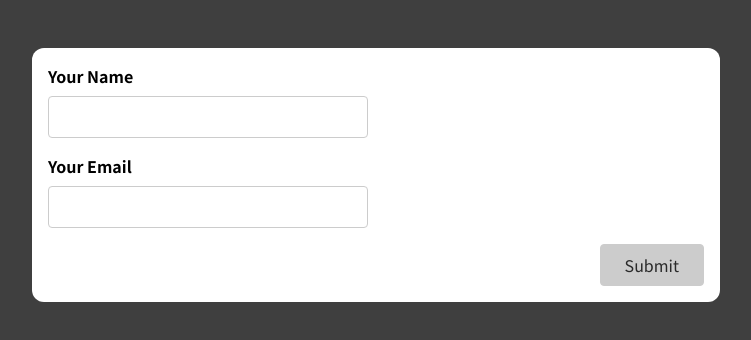
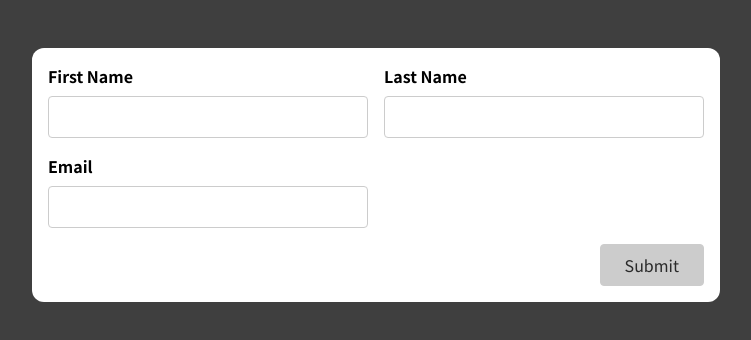
Before and after one commit to ciubiadi/My-Learning-Journey, a React (Create React App) app in the folder React/Udemy-React-Complete-Guide/miniproject-forms-and-user-input/: page / in a window 1280 px wide. Shown: the top 340 px of the page, without its empty margins (264-1015 px from the left). Built offline with nearby package versions, Linux system fonts and the light colour scheme.

Commit message:
build from scratch the validation logic again but for the BasicForm

```diff
--- a/React/Udemy-React-Complete-Guide/miniproject-forms-and-user-input/src/App.js
+++ b/React/Udemy-React-Complete-Guide/miniproject-forms-and-user-input/src/App.js
@@ -1,9 +1,11 @@
-import SimpleInput from './components/SimpleInput';
+import SimpleInput from "./components/SimpleInput";
+import BasicForm from "./components/BasicForm";
 
 function App() {
   return (
     <div className="app">
-      <SimpleInput />
+      {/* <SimpleInput /> */}
+      <BasicForm />
     </div>
   );
 }
--- a/React/Udemy-React-Complete-Guide/miniproject-forms-and-user-input/src/components/BasicForm.js
+++ b/React/Udemy-React-Complete-Guide/miniproject-forms-and-user-input/src/components/BasicForm.js
@@ -1,22 +1,87 @@
+import useInputAgainFromScratch from "../hooks/use-input-again-from-scratch";
+import Input from "./UI/Input";
+
 const BasicForm = (props) => {
+  const {
+    inputValue: firstNameInputValue,
+    inputIsValid: firstNameIsValid,
+    hasError: firstNameHasError,
+    onChangeHandler: onChangeFirstName,
+    onBlurHandler: onBlurFirstName,
+    reset: resetFirstName,
+  } = useInputAgainFromScratch((value) => value.trim() !== "");
+
+  const {
+    inputValue: lastNameInputValue,
+    inputIsValid: lastNameIsValid,
+    hasError: lastNameHasError,
+    onChangeHandler: onChangeLasttName,
+    onBlurHandler: onBlurLastName,
+    reset: resetLastName,
+  } = useInputAgainFromScratch((value) => value.trim() !== "");
+
+  const {
+    inputValue: emailInputValue,
+    inputIsValid: emailIsValid,
+    hasError: emailHasError,
+    onChangeHandler: onChangeEmail,
+    onBlurHandler: onBlurEmail,
+    reset: resetEmail,
+  } = useInputAgainFromScratch((value) =>
+    value.match(
+      /^(([^<>()[\]\\.,;:\s@\"]+(\.[^<>()[\]\\.,;:\s@\"]+)*)|(\".+\"))@((\[[0-9]{1,3}\.[0-9]{1,3}\.[0-9]{1,3}\.[0-9]{1,3}\])|(([a-zA-Z\-0-9]+\.)+[a-zA-Z]{2,}))$/
+    )
+  );
+
+  let formIsValid = false;
+
+  if (firstNameIsValid && lastNameIsValid && emailIsValid) {
+    formIsValid = true;
+  }
+
+  const submitFormHandler = (event) => {
+    event.preventDefault();
+    resetFirstName();
+    resetLastName();
+    resetEmail();
+  };
+
   return (
-    <form>
-      <div className='control-group'>
-        <div className='form-control'>
-          <label htmlFor='name'>First Name</label>
-          <input type='text' id='name' />
-        </div>
-        <div className='form-control'>
-          <label htmlFor='name'>Last Name</label>
-          <input type='text' id='name' />
-        </div>
+    <form onSubmit={submitFormHandler}>
+      <div className="control-group">
+        <Input
+          onChangeHandler={onChangeFirstName}
+          onBlurHandler={onBlurFirstName}
+          inputValue={firstNameInputValue}
+          isValid={!firstNameHasError}
+          type="text"
+          name="first_name"
+          id="first_name"
+          label="First Name"
+        />
+        <Input
+          onChangeHandler={onChangeLasttName}
+          onBlurHandler={onBlurLastName}
+          inputValue={lastNameInputValue}
+          isValid={!lastNameHasError}
+          type="text"
+          name="last_name"
+          id="last_name"
+          label="Last Name"
+        />
       </div>
-      <div className='form-control'>
-        <label htmlFor='name'>E-Mail Address</label>
-        <input type='text' id='name' />
-      </div>
-      <div className='form-actions'>
-        <button>Submit</button>
+      <Input
+        onChangeHandler={onChangeEmail}
+        onBlurHandler={onBlurEmail}
+        inputValue={emailInputValue}
+        isValid={!emailHasError}
+        type="email"
+        name="email"
+        id="email"
+        label="Email"
+      />
+      <div className="form-actions">
+        <button disabled={!formIsValid}>Submit</button>
       </div>
     </form>
   );
--- a/React/Udemy-React-Complete-Guide/miniproject-forms-and-user-input/src/components/SimpleInput.js
+++ b/React/Udemy-React-Complete-Guide/miniproject-forms-and-user-input/src/components/SimpleInput.js
@@ -1,65 +1,91 @@
-import { useState } from "react";
+// import { useState } from "react";
 // import { useEffect } from "react";
+import useInput from "../hooks/use-input";
 
 const SimpleInput = (props) => {
-  const [name, setName] = useState("");
-  const [nameIsTouched, setNameIsTouched] = useState(false);
+  const {
+    value: enteredName,
+    isValid: enteredNameIsValid,
+    hasError: nameInputHasError,
+    valueInputChangeHandler: nameChangeHandler,
+    inputBlurHandler: nameBlurHandler,
+    resetForm: resetNameInput,
+  } = useInput((value) => value.trim() !== "");
+  // const [name, setName] = useState("");
+  // const [nameIsTouched, setNameIsTouched] = useState(false);
 
-  const [emailInput, setEmailInput] = useState("");
-  const [emailIsTouched, setEmailIsTouched] = useState(false);
+  const {
+    value: enteredEmail,
+    isValid: enteredEmailIsValid,
+    hasError: emailInputHasError,
+    valueInputChangeHandler: emailChangeHandler,
+    inputBlurHandler: emailBlurHandler,
+    resetForm: resetEmailInput,
+  } = useInput((value) =>
+    value.match(
+      /^(([^<>()[\]\\.,;:\s@\"]+(\.[^<>()[\]\\.,;:\s@\"]+)*)|(\".+\"))@((\[[0-9]{1,3}\.[0-9]{1,3}\.[0-9]{1,3}\.[0-9]{1,3}\])|(([a-zA-Z\-0-9]+\.)+[a-zA-Z]{2,}))$/
+    )
+  );
 
-  const nameIsValid = name.trim() !== "";
-  const emailIsValid =
-    emailInput.trim() !== "" &&
-    emailInput.match(
-      /^(([^<>()[\]\\.,;:\s@\"]+(\.[^<>()[\]\\.,;:\s@\"]+)*)|(\".+\"))@((\[[0-9]{1,3}\.[0-9]{1,3}\.[0-9]{1,3}\.[0-9]{1,3}\])|(([a-zA-Z\-0-9]+\.)+[a-zA-Z]{2,}))$/
-    );
-  const nameInputIsInvalid = !nameIsValid && nameIsTouched;
-  const emailInputIsInvalid = !emailIsValid && emailIsTouched;
+  // const [emailInput, setEmailInput] = useState("");
+  // const [emailIsTouched, setEmailIsTouched] = useState(false);
+
+  // const nameIsValid = name.trim() !== "";
+  // const emailIsValid =
+  //   emailInput.trim() !== "" &&
+  //   emailInput.match(
+  //     /^(([^<>()[\]\\.,;:\s@\"]+(\.[^<>()[\]\\.,;:\s@\"]+)*)|(\".+\"))@((\[[0-9]{1,3}\.[0-9]{1,3}\.[0-9]{1,3}\.[0-9]{1,3}\])|(([a-zA-Z\-0-9]+\.)+[a-zA-Z]{2,}))$/
+  //   );
+  // const nameInputIsInvalid = !nameIsValid && nameIsTouched;
+  // const emailInputIsInvalid = !emailIsValid && emailIsTouched;
 
   let formIsValid = false;
 
-  if (nameIsValid && emailIsValid) {
+  if (enteredNameIsValid && enteredEmailIsValid) {
     formIsValid = true;
   }
 
-  const nameInputChangeHandler = (event) => {
-    setName(event.target.value);
-  };
+  // const nameInputChangeHandler = (event) => {
+  //   setName(event.target.value);
+  // };
 
-  const emailInputChangeHandler = (event) => {
-    setEmailInput(event.target.value);
-  };
+  // const emailInputChangeHandler = (event) => {
+  //   setEmailInput(event.target.value);
+  // };
 
-  const nameInputBlurHandler = (event) => {
-    setNameIsTouched(true);
-  };
+  // const nameInputBlurHandler = (event) => {
+  //   setNameIsTouched(true);
+  // };
 
-  const emailInputBlurHandler = (event) => {
-    setEmailIsTouched(true);
-  };
+  // const emailInputBlurHandler = (event) => {
+  //   setEmailIsTouched(true);
+  // };
 
   const formSubmitHabdler = (event) => {
     event.preventDefault();
 
-    setNameIsTouched(true);
-    setEmailIsTouched(true);
+    resetNameInput();
+    resetEmailInput();
 
-    if (!nameIsValid || !emailIsValid) {
+    // setNameIsTouched(true);
+    // setEmailInput("");
+    // setEmailIsTouched(true);
+
+    if (!enteredNameIsValid || !enteredEmailIsValid) {
       return;
     }
 
-    setName("");
-    setEmailInput("");
-    setNameIsTouched(false);
-    setEmailIsTouched(false);
+    // setName("");
+    // setEmailInput("");
+    // setNameIsTouched(false);
+    // setEmailIsTouched(false);
   };
 
-  const nameInputClasses = nameInputIsInvalid
+  const nameInputClasses = nameInputHasError
     ? "form-control invalid"
     : "form-control";
 
-  const emailInputClasses = emailInputIsInvalid
+  const emailInputClasses = emailInputHasError
     ? "form-control invalid"
     : "form-control";
 
@@ -70,11 +96,11 @@ const SimpleInput = (props) => {
         <input
           type="text"
           id="name"
-          onChange={nameInputChangeHandler}
-          onBlur={nameInputBlurHandler}
-          value={name}
+          onChange={nameChangeHandler}
+          onBlur={nameBlurHandler}
+          value={enteredName}
         />
-        {nameInputIsInvalid && (
+        {nameInputHasError && (
           <p className="error-text">Name must not be empty</p>
         )}
       </div>
@@ -83,11 +109,11 @@ const SimpleInput = (props) => {
         <input
           type="text"
           id="email"
-          onChange={emailInputChangeHandler}
-          onBlur={emailInputBlurHandler}
-          value={emailInput}
+          onChange={emailChangeHandler}
+          onBlur={emailBlurHandler}
+          value={enteredEmail}
         />
-        {emailInputIsInvalid && (
+        {emailInputHasError && (
           <p className="error-text">
             Email must not be empty and must be valid
           </p>
--- /dev/null
+++ b/React/Udemy-React-Complete-Guide/miniproject-forms-and-user-input/src/components/UI/Input.js
@@ -0,0 +1,26 @@
+const Input = (props) => {
+  const nameInputClasses = !props.isValid
+    ? "form-control invalid"
+    : "form-control";
+
+  return (
+    <div className={nameInputClasses}>
+      <label htmlFor={props.id}>{props.label}</label>
+      <input
+        type={props.type}
+        id={props.id}
+        onChange={props.onChangeHandler}
+        onBlur={props.onBlurHandler}
+        value={props.inputValue}
+        name={props.name}
+      />
+      {!props.isValid && (
+        <p className="error-text">
+          {props.label} must not be empty and must be valid
+        </p>
+      )}
+    </div>
+  );
+};
+
+export default Input;
--- /dev/null
+++ b/React/Udemy-React-Complete-Guide/miniproject-forms-and-user-input/src/hooks/use-input-again-from-scratch.js
@@ -0,0 +1,34 @@
+import { useState } from "react";
+
+const useInputAgainFromScratch = (validationFormula) => {
+  const [inputValue, setInputValue] = useState("");
+  const [inputIsTouched, setInputIsTouched] = useState(false);
+
+  const inputIsValid = validationFormula(inputValue);
+  const hasError = !inputIsValid && inputIsTouched;
+
+  const onChangeHandler = (event) => {
+    setInputValue(event.target.value);
+  };
+
+  const onBlurHandler = () => {
+    setInputIsTouched(true);
+  };
+
+  const reset = () => {
+    setInputIsTouched(false);
+    setInputValue("");
+  };
+
+  return {
+    inputValue,
+    inputIsTouched,
+    inputIsValid,
+    hasError,
+    onChangeHandler,
+    onBlurHandler,
+    reset,
+  };
+};
+
+export default useInputAgainFromScratch;
--- /dev/null
+++ b/React/Udemy-React-Complete-Guide/miniproject-forms-and-user-input/src/hooks/use-input.js
@@ -0,0 +1,34 @@
+import { useState } from "react";
+
+const useInput = (validateValue) => {
+  const [enteredValue, setEnteredValue] = useState("");
+  const [isTouched, setIsTouched] = useState(false);
+
+  const valueIsValid = validateValue(enteredValue);
+  const hasError = !valueIsValid && isTouched;
+
+  const valueInputChangeHandler = (event) => {
+    setEnteredValue(event.target.value);
+  };
+
+  const inputBlurHandler = (event) => {
+    setIsTouched(true);
+  };
+
+  const resetForm = () => {
+    setEnteredValue("");
+    setIsTouched(false);
+  };
+
+  //I can return anything
+  return {
+    value: enteredValue,
+    isValid: valueIsValid,
+    hasError,
+    valueInputChangeHandler,
+    inputBlurHandler,
+    resetForm,
+  };
+};
+
+export default useInput;
```
